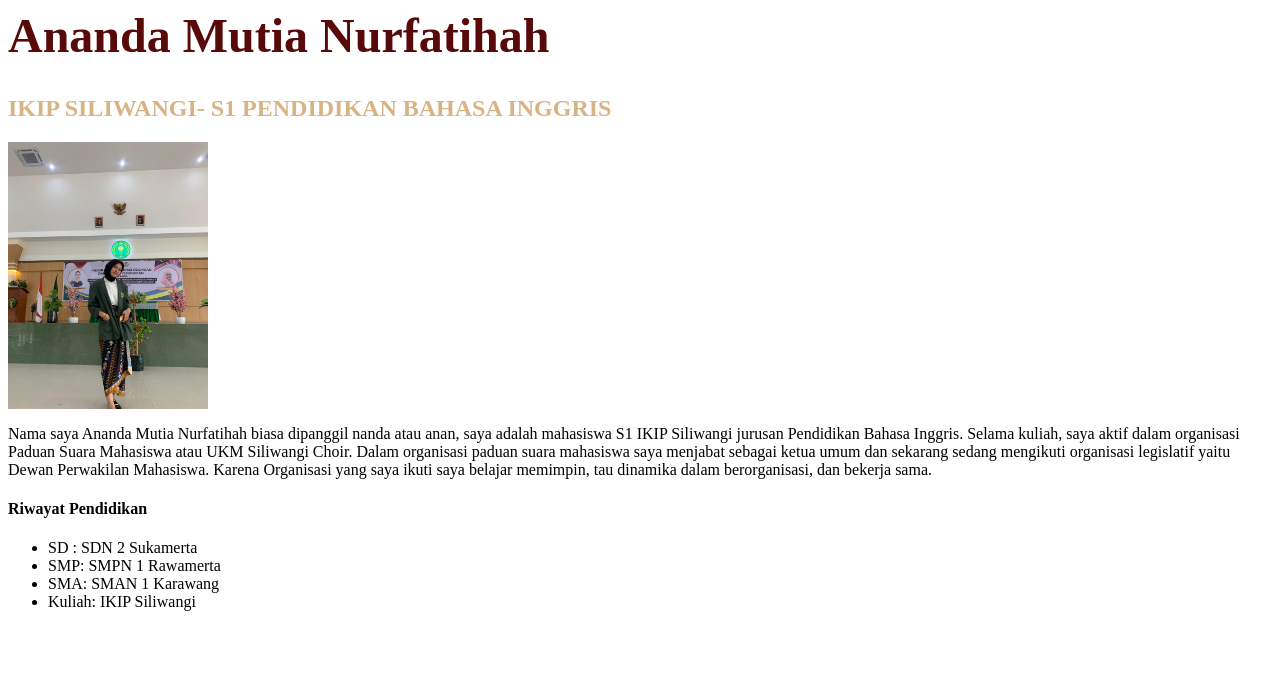
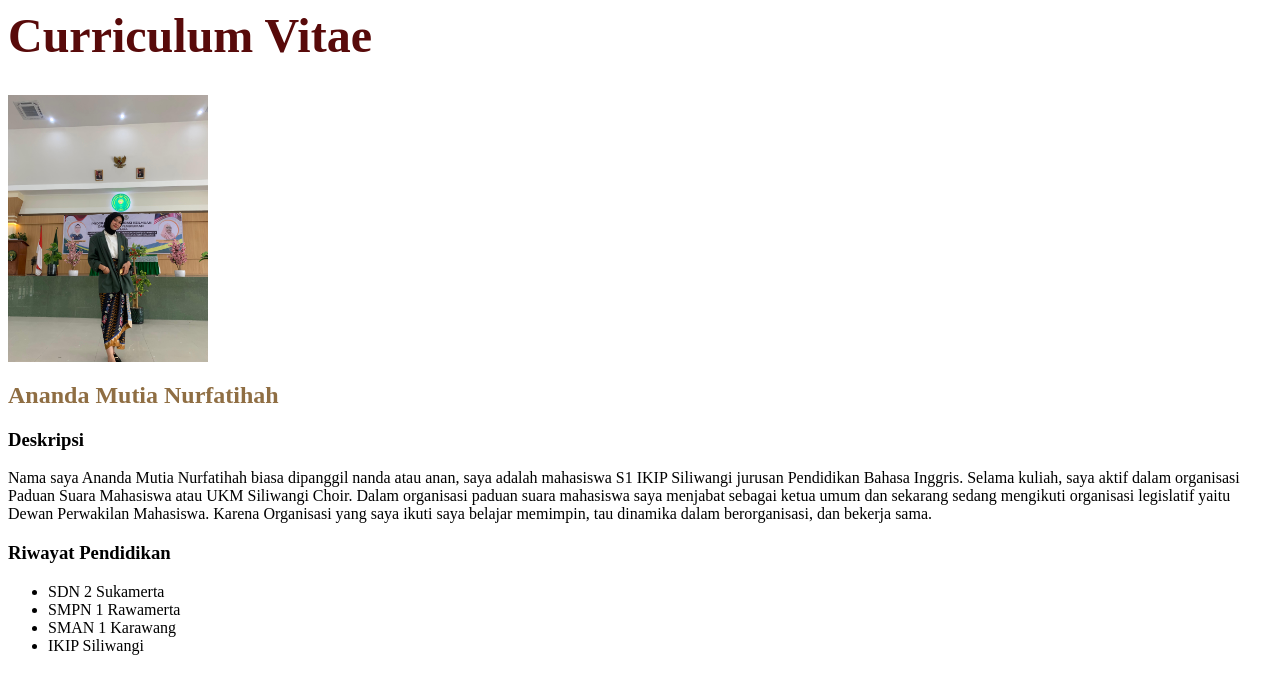
Before and after one commit to Anandamutian/CV, a plain HTML site: page index.html in a window 1280 px wide. Drawn offline with Linux system fonts and the light colour scheme.

Commit message:
Add files via upload

```diff
--- a/index.html
+++ b/index.html
@@ -9,19 +9,20 @@
     </head>
     <body>
         <!---->
-        <h1>Ananda Mutia Nurfatihah</h1>
-        <h2>IKIP SILIWANGI- S1 PENDIDIKAN BAHASA INGGRIS</h2>
-        <style>h2 {color: rgb(216, 180, 133);}</style>
+        <h1>Curriculum Vitae</h1>
+        <style>h2 {color: rgb(143, 110, 67);}</style>
         <style>h1 {color: rgb(88, 10, 10);}</style>
         <img src="assets/IMG-20231026-WA0082.jpg"
         style="width: 200px" />
+        <h2>Ananda Mutia Nurfatihah</h2>
+        <h3>Deskripsi</h3>
         <p>Nama saya Ananda Mutia Nurfatihah biasa dipanggil nanda atau anan, saya adalah mahasiswa S1 IKIP Siliwangi jurusan Pendidikan Bahasa Inggris. Selama kuliah, saya aktif dalam organisasi Paduan Suara Mahasiswa atau UKM Siliwangi Choir. Dalam organisasi paduan suara mahasiswa saya menjabat sebagai ketua umum dan sekarang sedang mengikuti organisasi legislatif yaitu Dewan Perwakilan Mahasiswa. Karena Organisasi yang saya ikuti saya belajar memimpin, tau dinamika dalam berorganisasi, dan bekerja sama.</p>
-        <h4>Riwayat Pendidikan</h4>
+        <h3>Riwayat Pendidikan</h3>
         <ul>
-            <li>SD : SDN 2 Sukamerta</li>
-            <li>SMP: SMPN 1 Rawamerta</li>
-            <li>SMA: SMAN 1 Karawang</li>
-            <li>Kuliah: IKIP Siliwangi</li>
+            <li>SDN 2 Sukamerta</li>
+            <li>SMPN 1 Rawamerta</li>
+            <li>SMAN 1 Karawang</li>
+            <li>IKIP Siliwangi</li>
         </ul>
     </body>
 </html>
```
Also changed, not shown: style.css (line endings or trailing spaces).
